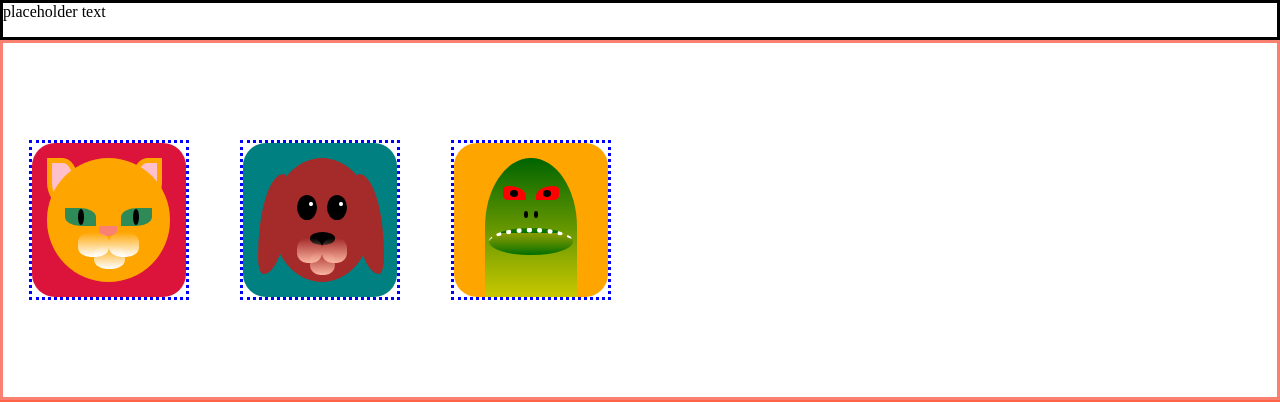
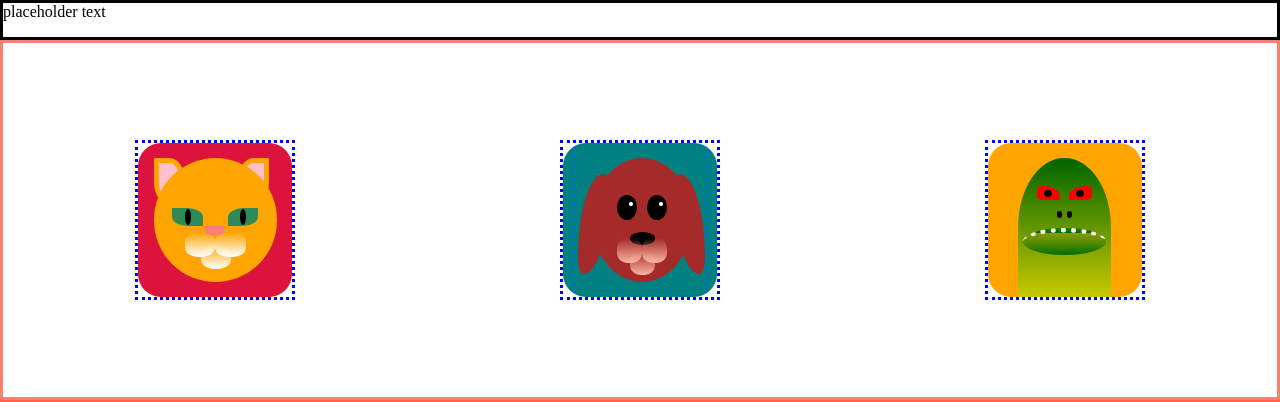
Before and after one commit to markup-mitchell/little_games, a plain HTML site: page cat-doggy-dinosaur/index-cdd.html in a window 1280 px wide. Shown: the top 402 px of the page. Drawn offline with Linux system fonts and the light colour scheme.

Commit message:
fixed flexbox typo

```diff
--- a/cat-doggy-dinosaur/style-cdd.css
+++ b/cat-doggy-dinosaur/style-cdd.css
@@ -31,7 +31,7 @@ body {
 .icon-window {
    display: flex;
    flex-wrap: wrap;
-   justify-c5ntent: space-around;
+   justify-content: space-around;
    align-content: center;
    align-items: center;
    height: 45%;
```
